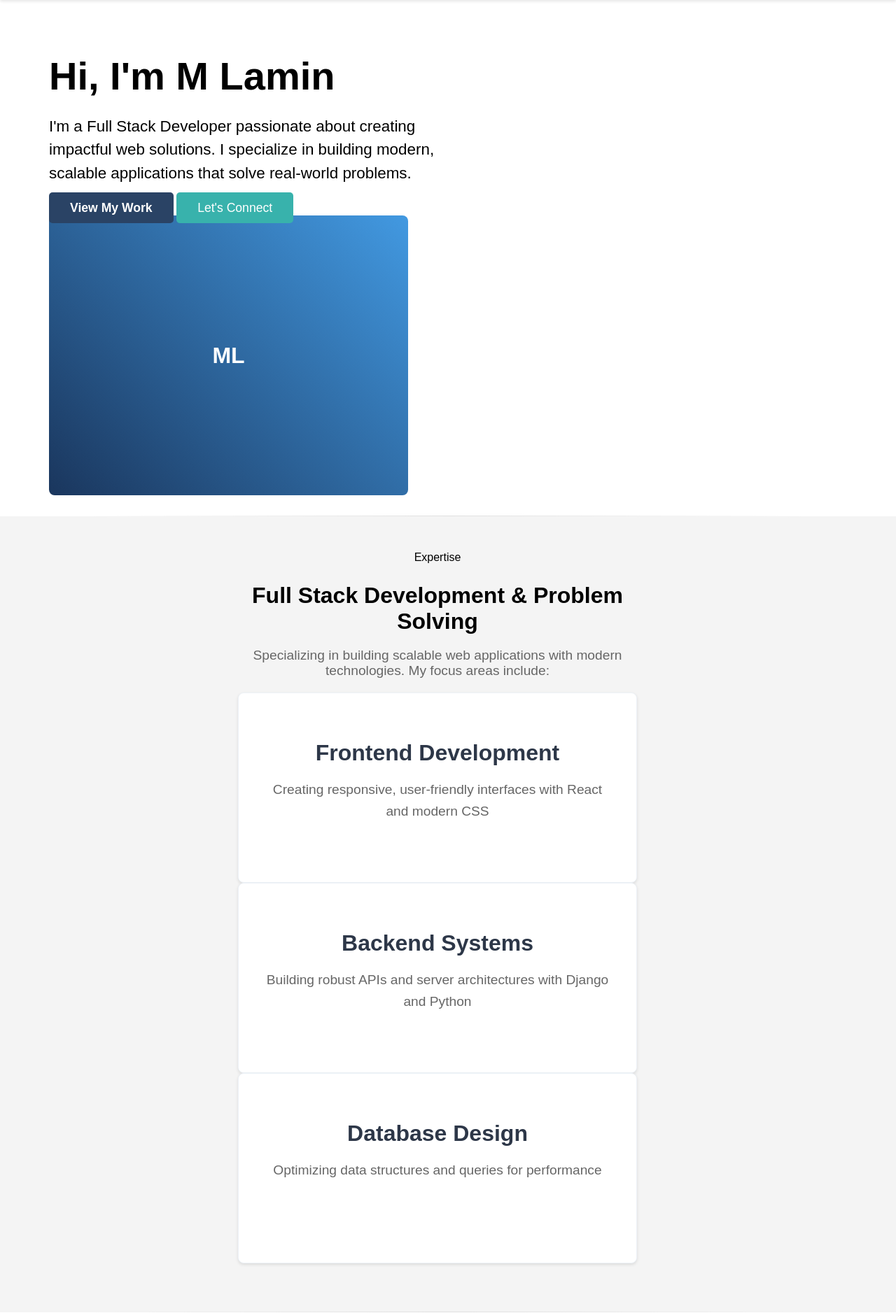
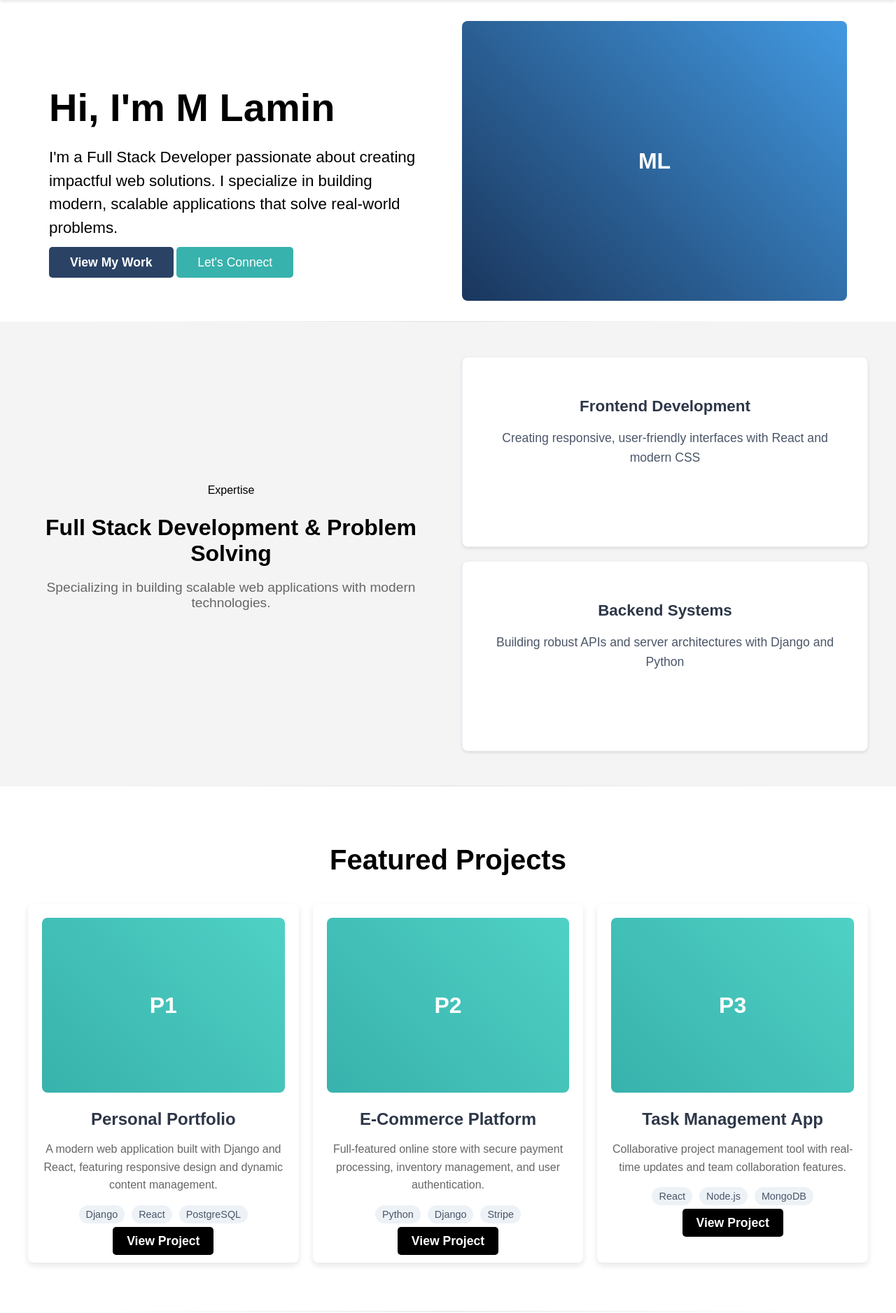
Before and after one commit to mlamin1/PersonalWebsite, a Django app: page / in a window 1280 px wide. Shown: the part 48-1925 px from the top of the page at 70% size. Run offline with Django 5.2, Linux system fonts and the light colour scheme.

Commit message:
Added changes to the homehtml page

```diff
--- a/main/static/styles.css
+++ b/main/static/styles.css
@@ -158,8 +158,19 @@ nav {
     margin: 0 auto;     /* Center the content */
 }
 
+.hero-container {
+    display: flex;
+    align-items: center;
+    justify-content: space-between;
+    gap: 40px;
+}
+
 .hero-content {
-    max-width: 50%; /* Content takes up half of the space */
+    flex: 1;  /* Take up available space */
+}
+
+.hero-image {
+    flex: 1;  /* Take up available space */
 }
 
 .hero-content h1 {
@@ -171,10 +182,6 @@ nav {
     font-size: 1.4em;   /* Larger text */
     line-height: 1.5;
     max-width: 600px;   /* Constrain text width */
-}
-
-.hero-image {
-    max-width: 45%; /* Image takes up slightly less than half the space */
 }
 
 .hero-image img {
@@ -266,9 +273,14 @@ nav {
     background-color: #fff;
 }
 
+.about-me-grid {
+    display: flex;
+    align-items: center;
+    gap: 40px;
+}
+
 .about-me-content {
-    max-width: 40%; /* Reduce width slightly for better spacing */
-    margin-right: 5%; /* Add margin to create space between the text and image */
+    flex: 1;
 }
 
 .about-me-image {
@@ -282,9 +294,10 @@ nav {
 }
 
 .expertise-grid {
-    max-width: 1200px;
-    margin: 20px auto;
-    gap: 25px;
+    flex: 1;
+    display: flex;
+    flex-direction: column;
+    gap: 20px;
 }
 
 .expertise-item {
@@ -468,21 +480,6 @@ nav {
     padding: 50px 0;
     background-color: #f4f4f4;
     text-align: center;
-}
-
-.about-me-grid {
-    display: flex;
-    align-items: center;
-    justify-content: space-around;
-    gap: 20px;
-    max-width: 1200px;
-    margin: 0 auto;
-    padding: 20px;
-}
-
-.about-me-image img {
-    max-width: 100%;
-    border-radius: 50%;
 }
 
 .about-me-content {
--- a/main/templates/main/home.html
+++ b/main/templates/main/home.html
@@ -125,7 +125,7 @@
 {% block content %}
     <!-- Hero Section -->
     <section class="hero-header section">
-        <div class="container">
+        <div class="container hero-container">
             <div class="hero-content">
                 <h1>Hi, I'm M Lamin</h1>
                 <p>I'm a Full Stack Developer passionate about creating impactful web solutions. I specialize in building modern, scalable applications that solve real-world problems.</p>
@@ -145,10 +145,12 @@
     <!-- About Section -->
     <section class="about-me section section-dark">
         <div class="container">
-            <div class="about-me-content">
-                <span class="subheading">Expertise</span>
-                <h2>Full Stack Development & Problem Solving</h2>
-                <p>Specializing in building scalable web applications with modern technologies. My focus areas include:</p>
+            <div class="about-me-grid">
+                <div class="about-me-content">
+                    <span class="subheading">Expertise</span>
+                    <h2>Full Stack Development & Problem Solving</h2>
+                    <p>Specializing in building scalable web applications with modern technologies.</p>
+                </div>
                 <div class="expertise-grid">
                     <div class="expertise-item">
                         <h3>Frontend Development</h3>
@@ -157,10 +159,6 @@
                     <div class="expertise-item">
                         <h3>Backend Systems</h3>
                         <p>Building robust APIs and server architectures with Django and Python</p>
-                    </div>
-                    <div class="expertise-item">
-                        <h3>Database Design</h3>
-                        <p>Optimizing data structures and queries for performance</p>
                     </div>
                 </div>
             </div>
```
Also changed, not shown: other parts of main/static/styles.css (+12 -13 lines).
